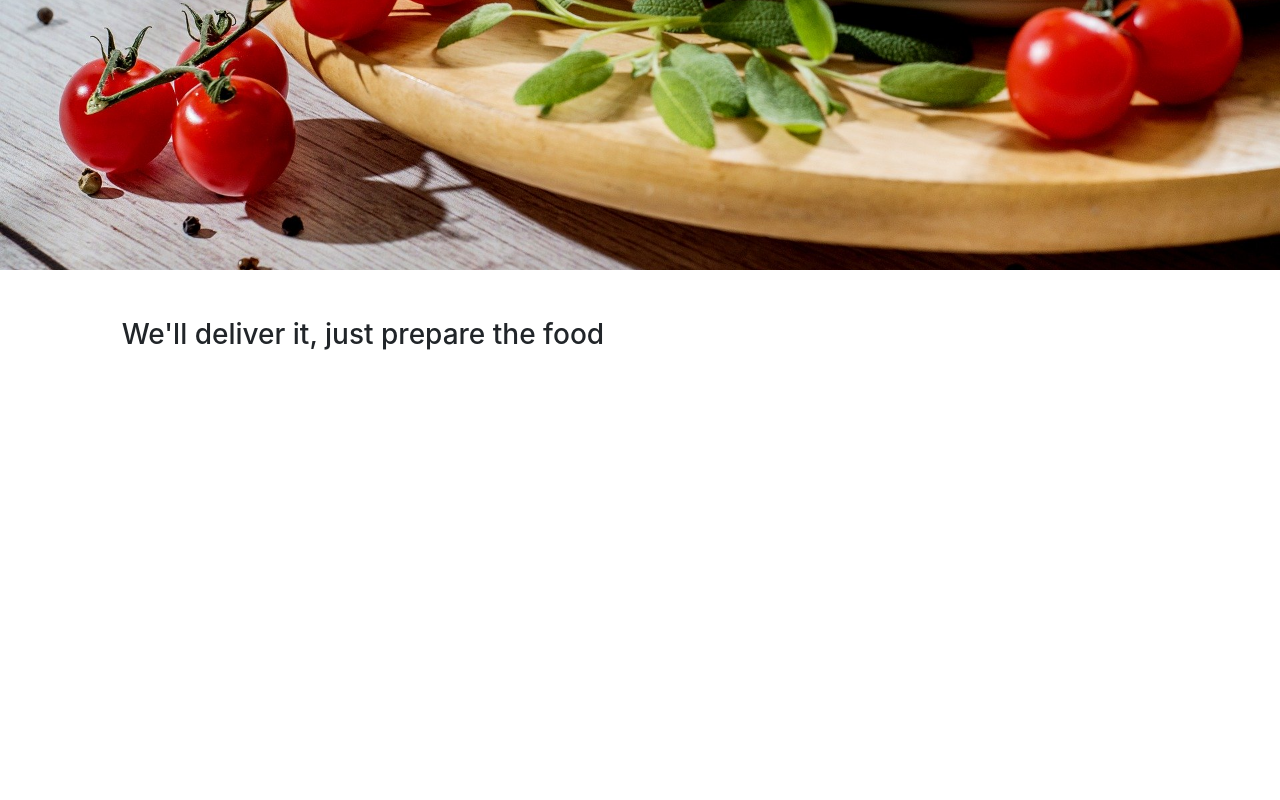
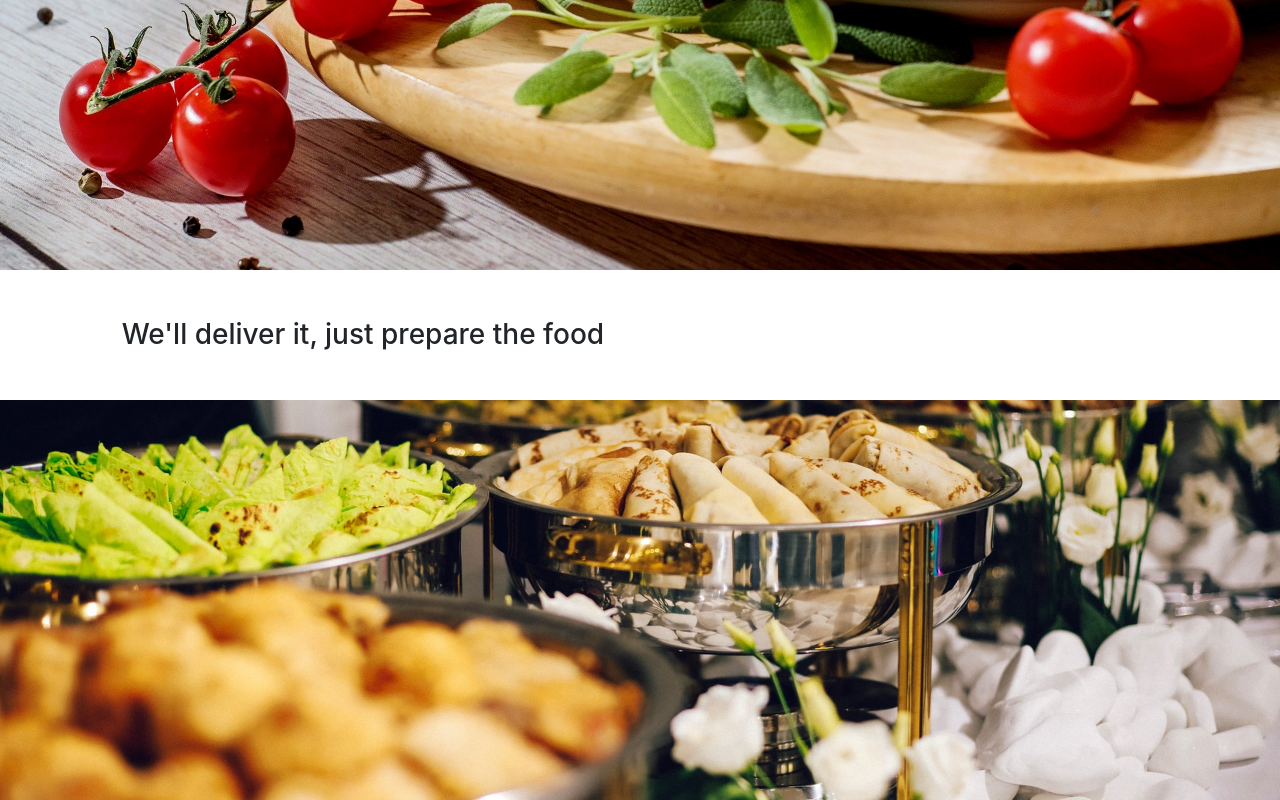
Before and after one commit to MubbashirAli35/foody, a React (Create React App) app in the folder client/: page / in a window 1280 px wide. Shown: the part 530-1330 px from the top of the page. Before the commit the page ends 930 px from the top, so only its background shows below. Built offline with nearby package versions, Linux system fonts and the light colour scheme.

Commit message:
Restaurant Service Image added

```diff
--- a/client/src/Pages/Home/Home.css
+++ b/client/src/Pages/Home/Home.css
@@ -6,3 +6,12 @@
     background-repeat: no-repeat no-repeat;
     background-position: center center;
 }
+
+.restaurantService {
+    width: 100%;
+    height: 50vh;
+    background: url('../../Images/Restaurant_Service_Home.jpg');
+    background-size: cover;
+    background-repeat: no-repeat no-repeat;
+    background-position: center center;
+}
--- a/client/src/Pages/Home/Home.js
+++ b/client/src/Pages/Home/Home.js
@@ -18,6 +18,10 @@ export default function Home() {
                     We'll deliver it, just prepare the food
                 </h3>
             </Col>
+
+            <Container className='restaurantService' fluid>
+
+            </Container>
         </Container>
     );
 }
```
Also changed, not shown: client/src/Images/Restaurant_Service_Home.jpg (added).
